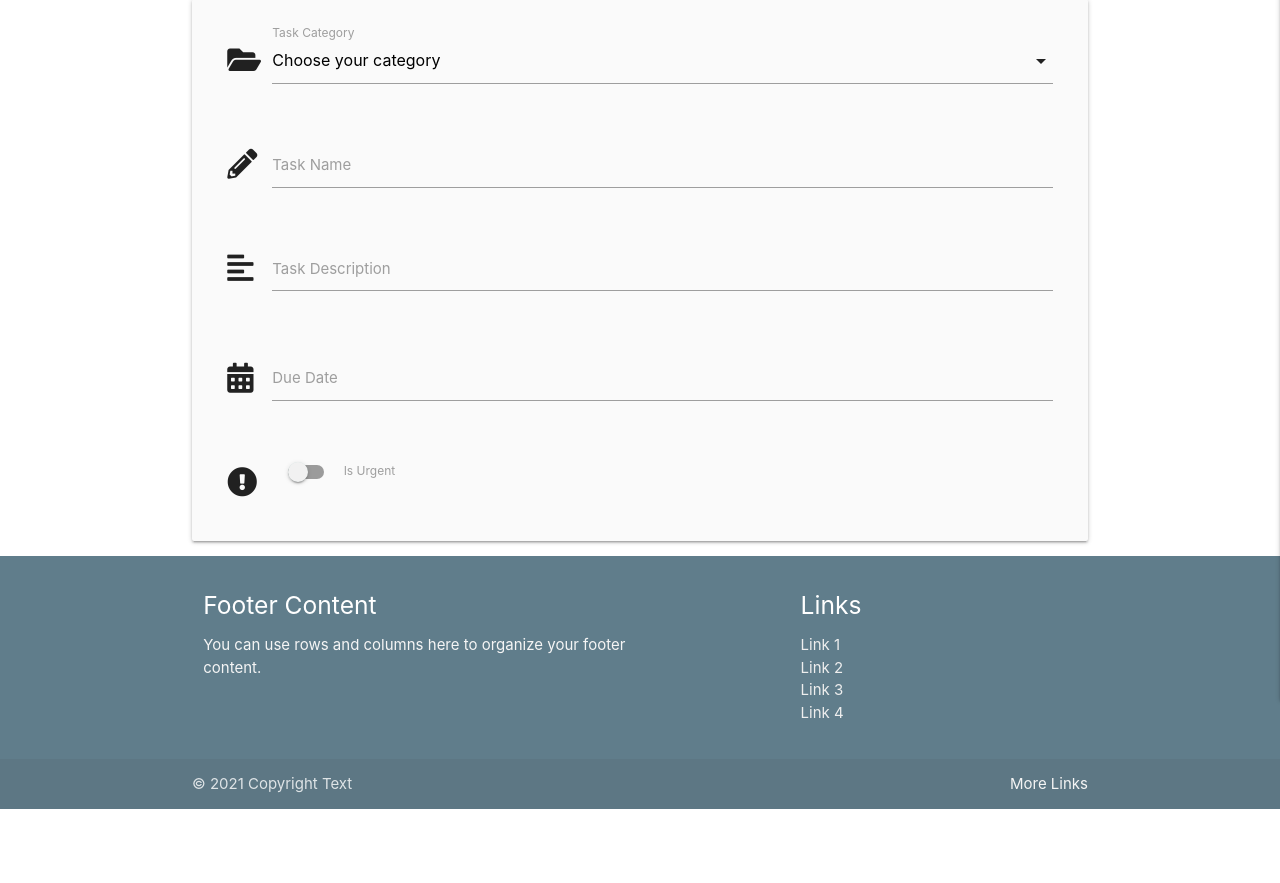
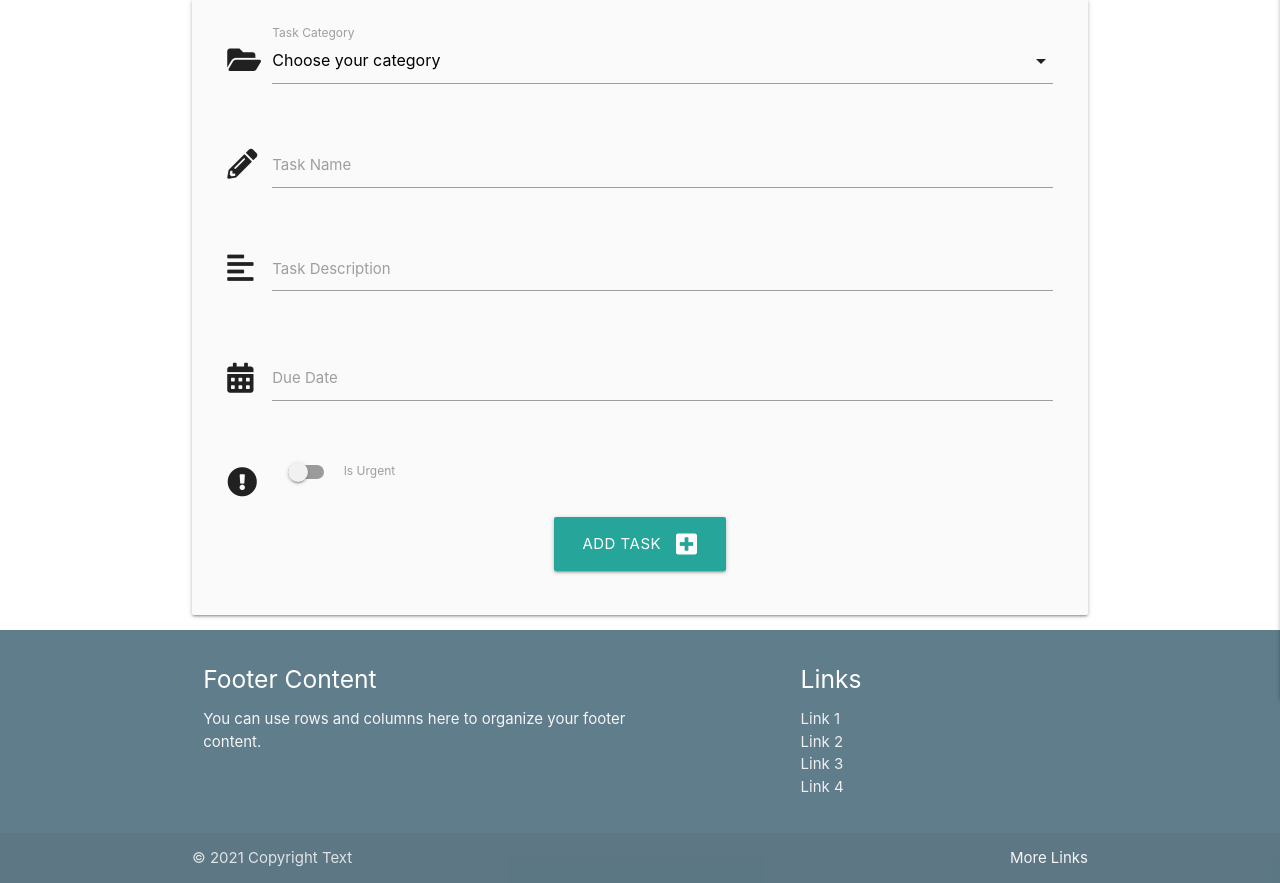
Before and after one commit to smcgdub/task_manager_project, a Flask app: page /add_task in a window 1280 px wide. Shown: the part 160-1043 px from the top of the page. Before the commit the page ends 969 px from the top, so only its background shows below. Run offline with Flask 2, Linux system fonts and the light colour scheme; data that the repository does not hold is empty; some libraries are stand-ins or nearby versions.

Commit message:
Allow user to submit task to db

```diff
--- a/app.py
+++ b/app.py
@@ -97,8 +97,21 @@ def logout():
     return redirect(url_for("login"))
 
 
-@app.route("/add_task")
+@app.route("/add_task", methods=["GET", "POST"])
 def add_task():
+    if request.method == "POST":
+        is_urgent = "on" if request.form.get("is_urgent") else "off"
+        task = {
+            "category_name": request.form.get("category_name"),
+            "task_name": request.form.get("task_name"),
+            "task_description": request.form.get("task_description"),
+            "is_urgent": is_urgent,
+            "due_date": request.form.get("due_date"),
+            "created_by": session["user"]
+        }
+        mongo.db.tasks.insert_one(task)
+        flash("Task has been added")
+        return redirect(url_for("get_tasks"))
     categories = mongo.db.categories.find().sort("category_name", 1)
     return render_template("add_task.html", categories=categories)
 
--- a/templates/add_task.html
+++ b/templates/add_task.html
@@ -4,7 +4,8 @@
 <h3 class="center-align">Add task</h3>
 
 <div class="row card-panel grey lighten-5">
-  <form class="col s12" method="POST" action="">
+  <form class="col s12" method="POST" action="{{ url_for('add_task') }}">
+    <!-- CATEGORY SELECTION -->
     <div class="row">
       <div class="input-field col s12">
         <i class="fas fa-folder-open prefix"></i>
@@ -17,7 +18,7 @@
         <label>Task Category</label>
       </div>
     </div>
-    <!-- FIRST INPUT FIELD -->
+    <!-- TASK NAME FIELD -->
     <div class="row">
       <div class="input-field col s12">
         <i class="fas fa-pencil-alt prefix"></i>
@@ -25,7 +26,7 @@
         <label for="task_name">Task Name</label>
       </div>
     </div>
-    <!-- SECOND INPUT FIELD -->
+    <!-- TASK DESCRIPTION FIELD -->
     <div class="row">
       <div class="input-field col s12">
         <i class="fas fa-align-left prefix"></i>
@@ -34,7 +35,7 @@
         <label for="task_description">Task Description</label>
       </div>
     </div>
-    <!-- DATE -->
+    <!-- DATE PICKER-->
     <div class="row">
       <div class="input-field col s12">
         <i class="fas fa-calendar-alt prefix"></i>
@@ -55,6 +56,14 @@
         </div>
       </div>
     </div>
+    <!-- SUBMIT BUTTON -->
+    <div class="row">
+      <div class="col s12 center-align">
+        <button type="submit" class="btn-large">
+          Add Task <i class="fas fa-plus-square right"></i>
+        </button>
+      </div>
+    </div>
   </form>
 </div>
 
--- a/templates/tasks.html
+++ b/templates/tasks.html
@@ -1,5 +1,7 @@
 {% extends "base.html" %}
 {% block content %}
+
+<h3 class="center-align">All task</h3>
 
 <ul class="collapsible">
   {% for task in tasks %}
@@ -14,6 +16,7 @@
     <div class="collapsible-body">
       <strong>{{ task.category_name }}</strong>
       <p>{{ task.task_description }}</p>
+      <p><em>Task created by: {{ task.created_by|capitalize }}</em></p>
     </div>
   </li>
   {% endfor %}
```
